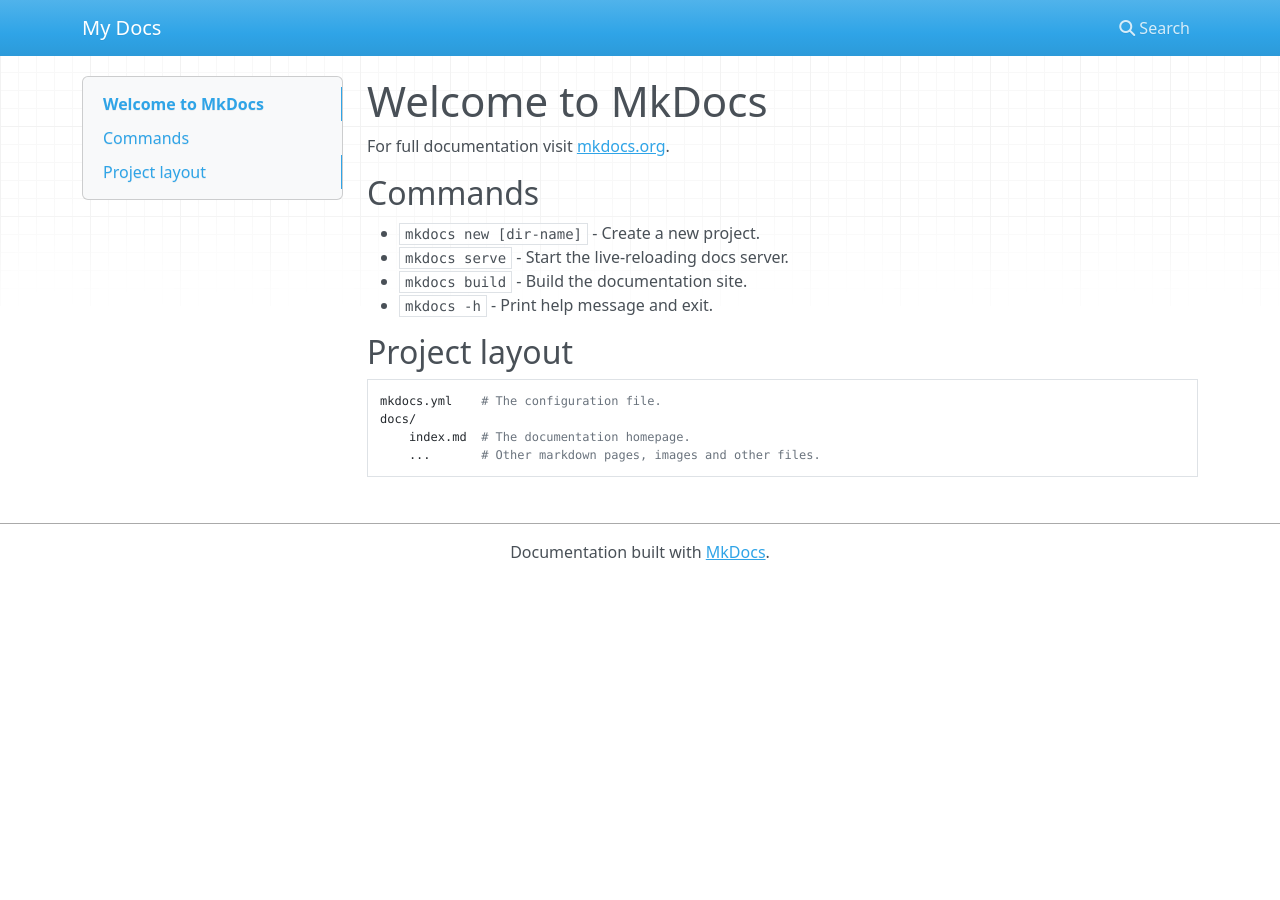
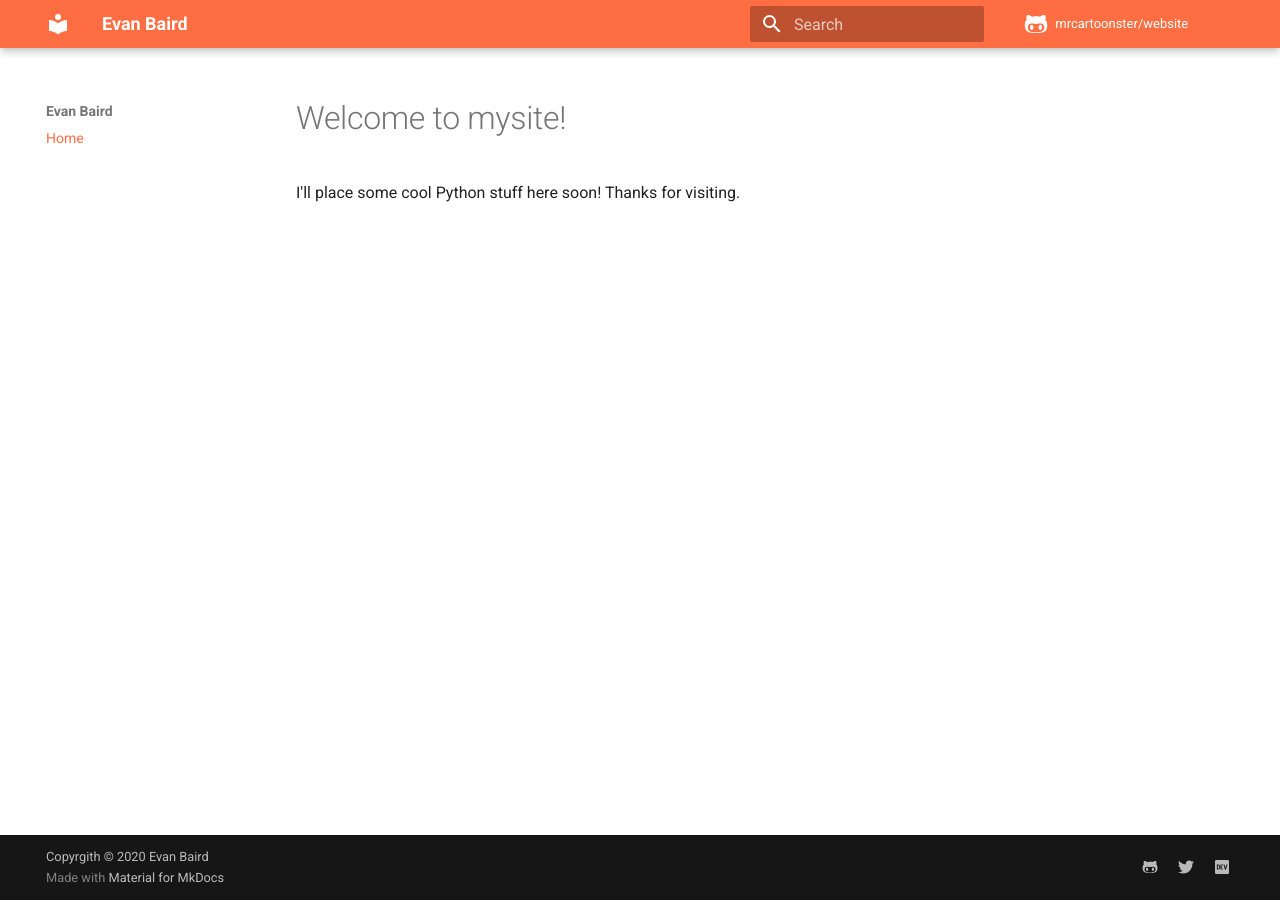
Before and after one commit to mrcartoonster/website, an MkDocs documentation site: the page built from docs/index.md, in a window 1280 px wide. Built offline with MkDocs 1.6.1 and Material for MkDocs 9.7.7, drawn with Linux system fonts in a browser that asks for light colours; nearby versions of some CDN libraries; comment, search, counter and statistics services are not loaded.

Commit message:
👌 IMPROVE: Adding images and notes

```diff
--- a/docs/index.md
+++ b/docs/index.md
@@ -1,17 +1,3 @@
-# Welcome to MkDocs
+# Welcome to mysite!
 
-For full documentation visit [mkdocs.org](https://www.mkdocs.org).
-
-## Commands
-
-* `mkdocs new [dir-name]` - Create a new project.
-* `mkdocs serve` - Start the live-reloading docs server.
-* `mkdocs build` - Build the documentation site.
-* `mkdocs -h` - Print help message and exit.
-
-## Project layout
-
-    mkdocs.yml    # The configuration file.
-    docs/
-        index.md  # The documentation homepage.
-        ...       # Other markdown pages, images and other files.
+I'll place some cool Python stuff here soon! Thanks for visiting.
--- a/mkdocs.yml
+++ b/mkdocs.yml
@@ -1 +1,31 @@
-site_name: My Docs
+site_name: Evan Baird
+site_author: Evan Baird
+site_description: Yet another Python blog
+copyright: "Copyrgith &copy; 2020 Evan Baird"
+site_url: https://evanbaird.io
+repo_url: https://github.com/mrcartoonster/website
+repo_name: mrcartoonster/website
+theme:
+  name: material
+  palette:
+    primary: deep orange
+    secondary: orange
+  icon:
+    repo: fontawesome/brands/github-alt
+  favicon: images/favicon.ico
+nav:
+ - Home: index.md
+markdown_extensions:
+ - markdown.extensions.codehilite:
+     guess_lang: false
+ - extra
+ - admonition
+ - codehilite
+extra:
+  social:
+  - icon: fontawesome/brands/github-alt
+    link: https://github.com/mrcartoonster/website
+  - icon: fontawesome/brands/twitter
+    link: https://twitter.com/mrcartoonster
+  - icon: fontawesome/brands/dev
+    link: https://dev.to/mrcartoonster
```
Also changed, not shown: README.md (+1 -1 lines), docs/images/favicon.ico (added), 2 other files.
